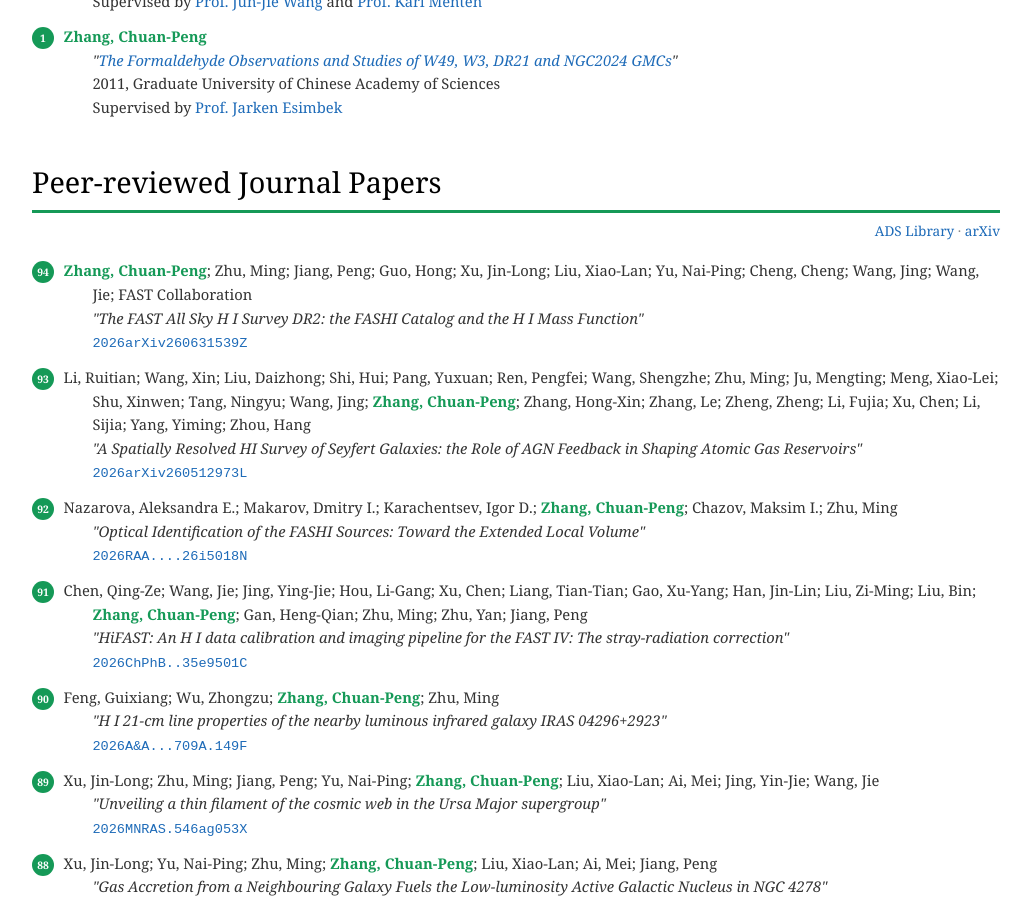
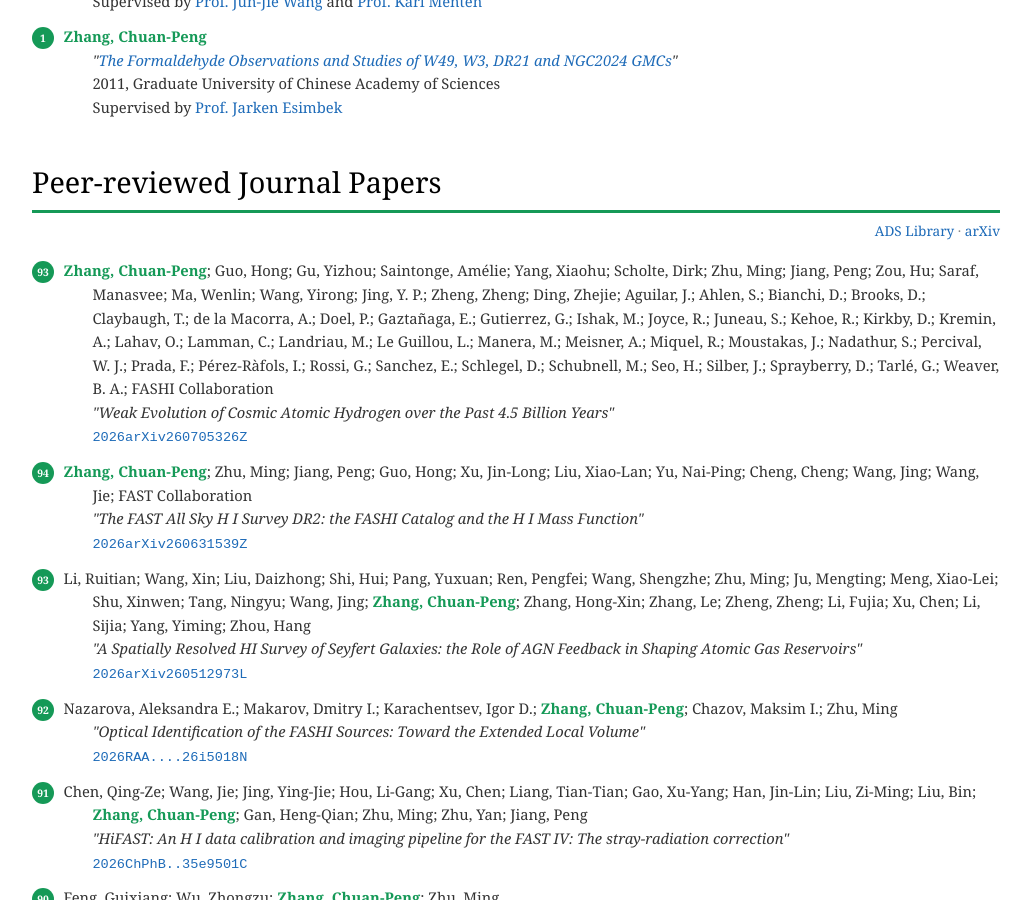
Before and after one commit to zcp521/zcp521.github.io, a Jekyll site: the page built from pub.md, in a window 1280 px wide and 900 px high, scrolled down 1017 px. Shown: the whole window, without its empty margins (124-1155 px from the left). Built offline with Jekyll 4.4.1, drawn with Linux system fonts in a browser that asks for light colours.

Commit message:
Update pub.md

```diff
--- a/pub.md
+++ b/pub.md
@@ -227,6 +227,16 @@ tagline: "&nbsp;"
     <a href="https://ui.adsabs.harvard.edu/public-libraries/RijjUuncQru3dbS8Amb6eA" target="_blank" style="color: #1e6bb8;">ADS Library</a> &middot;
     <a href="https://arxiv.org/a/zhang_c_2.html" target="_blank" style="color: #1e6bb8;">arXiv</a>
   </div>
+
+<!-- 95 -->
+<div class="pub-item-wrapper">
+  <span class="pub-number">93</span>
+  <span class="pub-item">
+    <span class="authors"><strong>Zhang, Chuan-Peng</strong>; Guo, Hong; Gu, Yizhou; Saintonge, Amélie; Yang, Xiaohu; Scholte, Dirk; Zhu, Ming; Jiang, Peng; Zou, Hu; Saraf, Manasvee; Ma, Wenlin; Wang, Yirong; Jing, Y. P.; Zheng, Zheng; Ding, Zhejie; Aguilar, J.; Ahlen, S.; Bianchi, D.; Brooks, D.; Claybaugh, T.; de la Macorra, A.; Doel, P.; Gaztañaga, E.; Gutierrez, G.; Ishak, M.; Joyce, R.; Juneau, S.; Kehoe, R.; Kirkby, D.; Kremin, A.; Lahav, O.; Lamman, C.; Landriau, M.; Le Guillou, L.; Manera, M.; Meisner, A.; Miquel, R.; Moustakas, J.; Nadathur, S.; Percival, W. J.; Prada, F.; Pérez-Ràfols, I.; Rossi, G.; Sanchez, E.; Schlegel, D.; Schubnell, M.; Seo, H.; Silber, J.; Sprayberry, D.; Tarlé, G.; Weaver, B. A.; FASHI Collaboration</span><br>
+    <span class="title">"Weak Evolution of Cosmic Atomic Hydrogen over the Past 4.5 Billion Years"</span><br>
+    <span class="ref"><a href="https://ui.adsabs.harvard.edu/abs/2026arXiv260705326Z/abstract" target="_blank">2026arXiv260705326Z</a></span>
+  </span>
+</div>
 
   <!-- 94 -->
   <div class="pub-item-wrapper">
```
